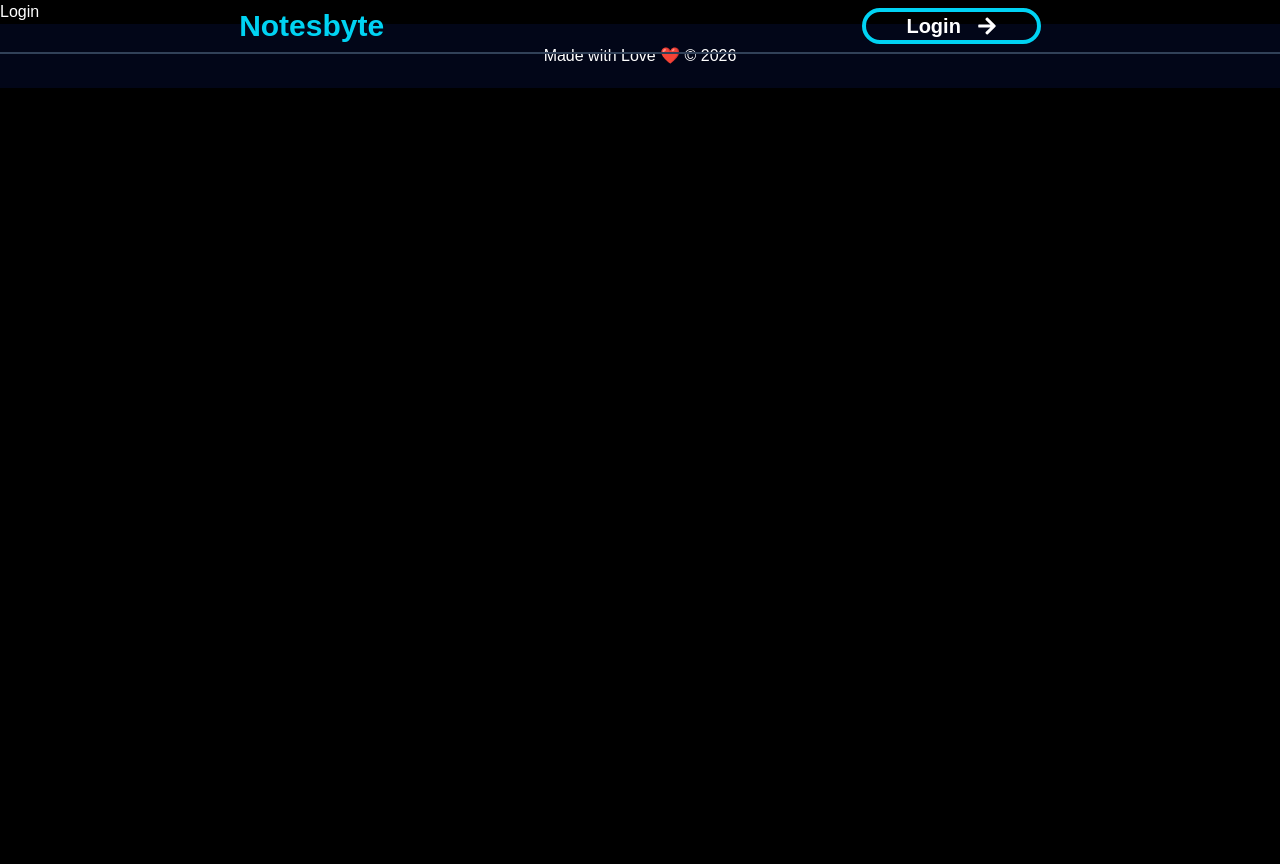
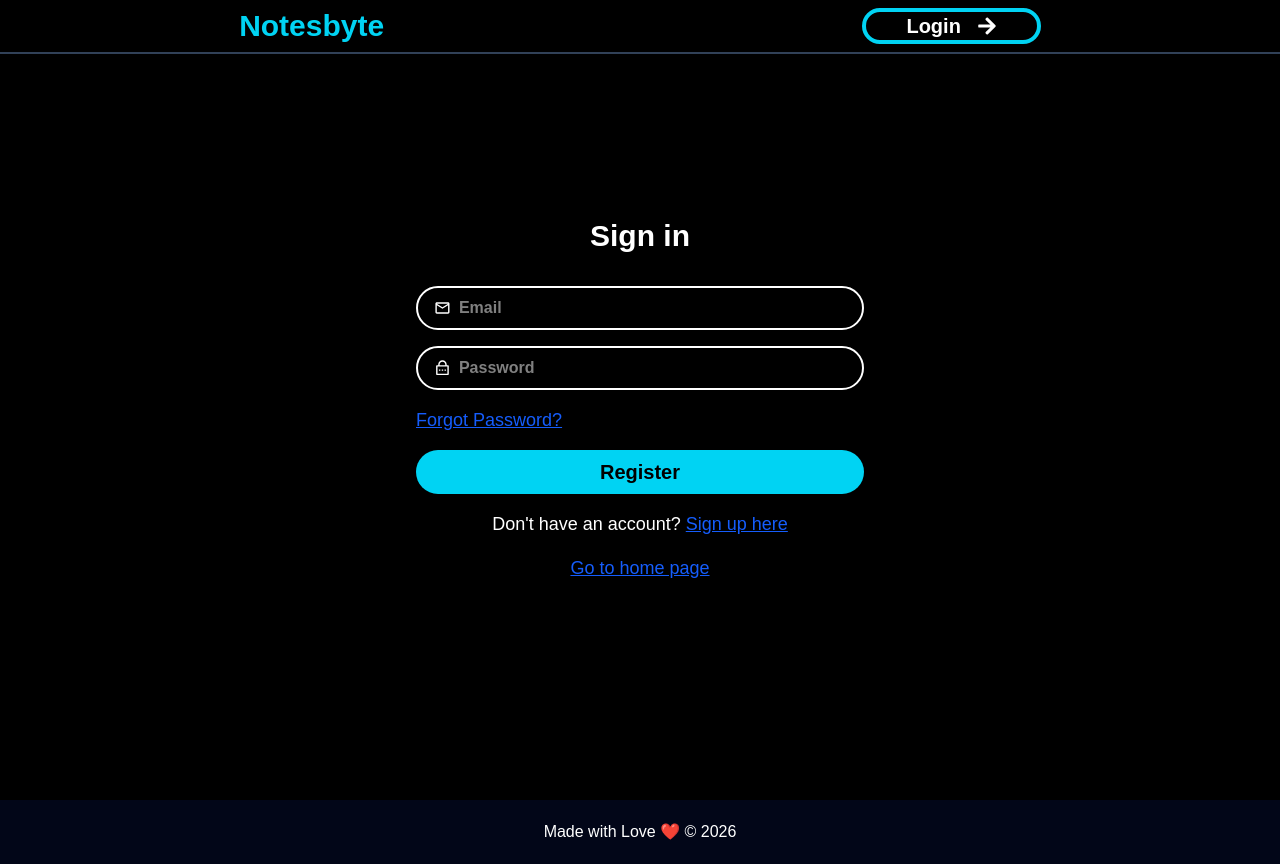
Before and after one commit to Sandipv2/notesbyte, a React (Vite) app in the folder frontend/: page /login in a window 1280 px wide. Before the commit the page ends 800 px from the top, so only its background shows below. Built offline with nearby package versions, Linux system fonts and the light colour scheme.

Commit message:
Login page ui done

```diff
--- a/frontend/package.json
+++ b/frontend/package.json
@@ -13,6 +13,7 @@
     "@tailwindcss/vite": "^4.3.5",
     "react": "^19.3.1",
     "react-dom": "^19.3.1",
+    "react-hook-form": "^7.91.0",
     "react-icons": "^5.7.0",
     "react-router-dom": "^7.18.5",
     "tailwindcss": "^4.3.5"
--- a/frontend/src/pages/Login.jsx
+++ b/frontend/src/pages/Login.jsx
@@ -1,8 +1,77 @@
-import React from 'react'
+import { Link } from "react-router-dom"
+import { useForm } from "react-hook-form"
+
+import { MdOutlineMailOutline } from "react-icons/md";
+import { RiLockPasswordLine } from "react-icons/ri";
+
 
 function Login() {
+  const {
+    register,
+    handleSubmit,
+    formState: { errors },
+  } = useForm();
+
+  const submitHandler = (e) => {
+    alert(e.email + e.password)
+  }
+
   return (
-    <div>Login</div>
+    <div className="flex min-h-screen items-center justify-center px-4 py-8">
+      <form onSubmit={handleSubmit(submitHandler)} className="flex w-full max-w-md flex-col items-center gap-4">
+        <h1 className="mb-4 text-3xl font-bold">Sign in</h1>
+        <div className="w-full">
+          <div className="flex w-full items-center gap-2 rounded-full border-2 px-4 font-bold">
+            <MdOutlineMailOutline size="18px" aria-hidden="true" />
+            <input
+              {...register("email", {
+                required: "Field is required.",
+                minLength: { value: 8, message: "Minimum length must be 8" },
+                pattern: {
+                  value: /^[^\s@]+@[^\s@]+\.[^\s@]+$/,
+                  message: "Invalid email format"
+                }
+              })}
+              type="text"
+              name="email"
+              placeholder="Email"
+              className="w-full min-w-0 py-2 outline-none"
+            />
+          </div>
+          {errors.email && <p className="mt-2 text-sm text-red-500">{errors.email.message}</p>}
+        </div>
+        <div className="w-full">
+          <div className="flex w-full items-center gap-2 rounded-full border-2 px-4 font-bold">
+            <RiLockPasswordLine size="18px" aria-hidden="true" />
+            <input
+              {...register("password", {
+                required: "Field is required.",
+                minLength: { value: 8, message: "Minimum length must be 8" },
+                pattern: {
+                  value: /^(?=.*[A-Z])(?=.*[a-z])(?=.*[!@#$&*])(?=.*[0-9]).{8,}$/,
+                  message: 'Must include uppercase, lowercase, number, and special char',
+                }
+              })}
+              type="password"
+              name="password"
+              placeholder="Password"
+              className="w-full min-w-0 py-2 outline-none"
+            />
+          </div>
+          {errors.password && <p className="mt-2 text-sm text-red-500">{errors.password.message}</p>}
+        </div>
+        <Link to="/forgot-password" className="w-full text-left text-lg text-blue-600 underline">
+          Forgot Password?
+        </Link>
+        <button type="submit" className="w-full cursor-pointer rounded-full bg-cyan-400 px-4 py-2 text-xl font-extrabold text-black duration-300 ease-linear hover:scale-[1.02]">
+          Register
+        </button>
+        <p className="w-full text-center text-base sm:text-lg">
+          Don't have an account? <Link to='/register' className="text-blue-600 underline">Sign up here</Link>
+        </p>
+        <Link to="/" className="text-center text-lg text-blue-600 underline">Go to home page</Link>
+      </form>
+    </div>
   )
 }
 
```
Also changed, not shown: 1 other file (tests, documents, lock files or other folders).
